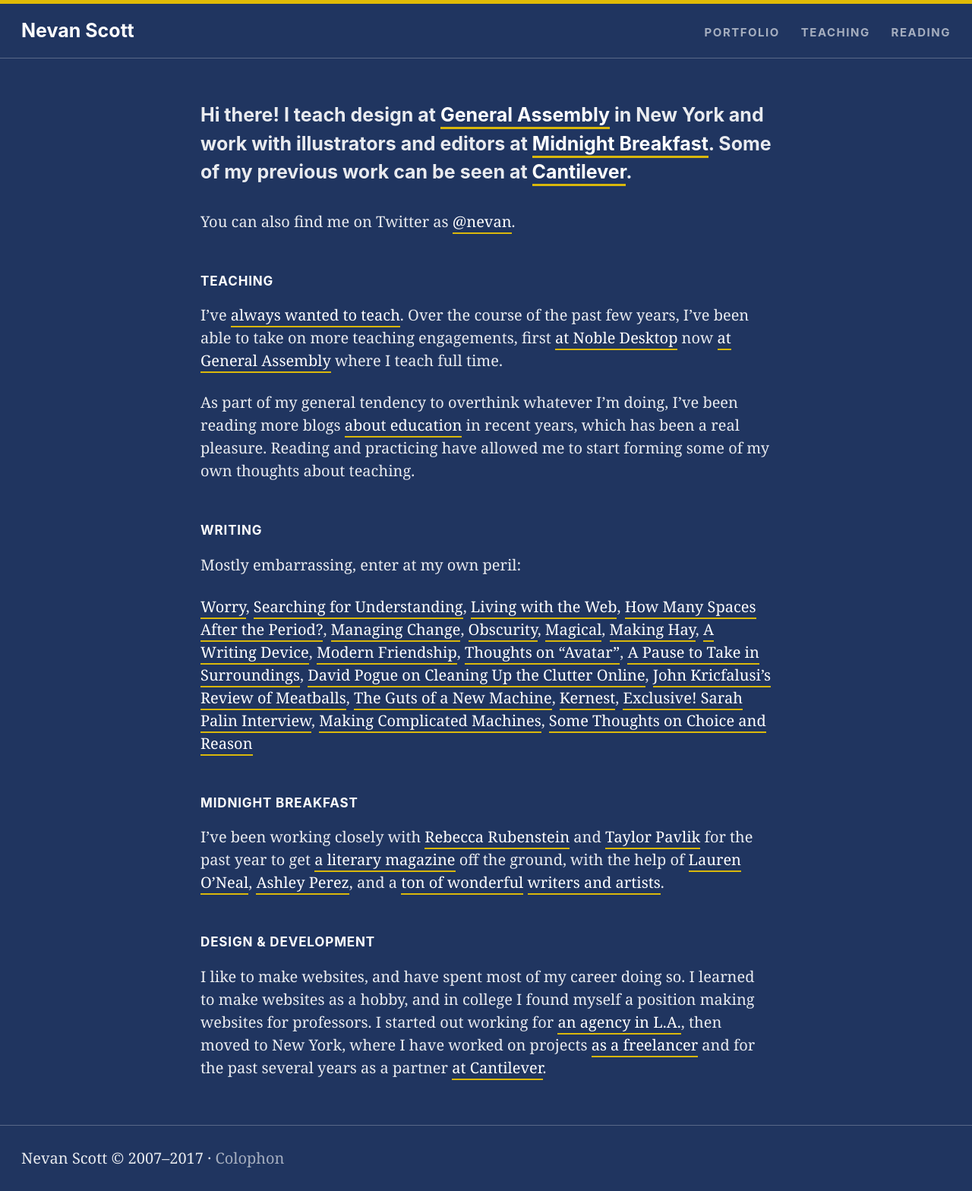
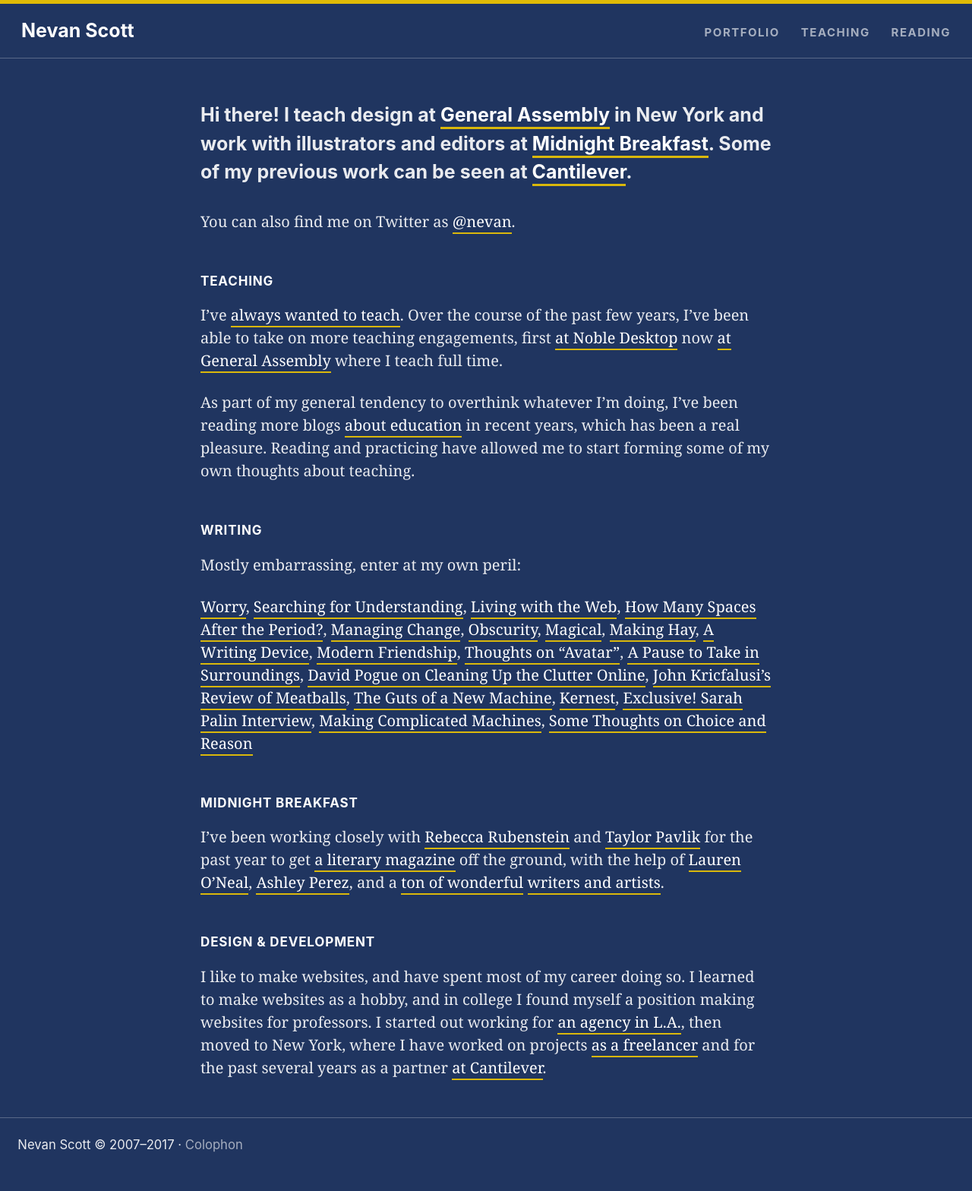
Before and after one commit to nevanscott/nevanscott.github.io, a Jekyll site: the page built from index.md, in a window 1280 px wide. Shown: the whole page at 76% size. Built offline with Jekyll 4.4.1, drawn with Linux system fonts in a browser that asks for light colours.

Commit message:
tweaks the footer type

```diff
--- a/_includes/main.scss
+++ b/_includes/main.scss
@@ -223,8 +223,10 @@ main[role=main] {
   margin-top: 2.8em;
 }
 
-footer {
+footer[role=contentinfo] {
   border-top: 1px solid rgba(0,0,0,.15);
+  font-family: $sans;
+  font-size: smaller;
   margin-top: 3em;
   padding-top: .7em;
 	@media #{$ssm} {
```
